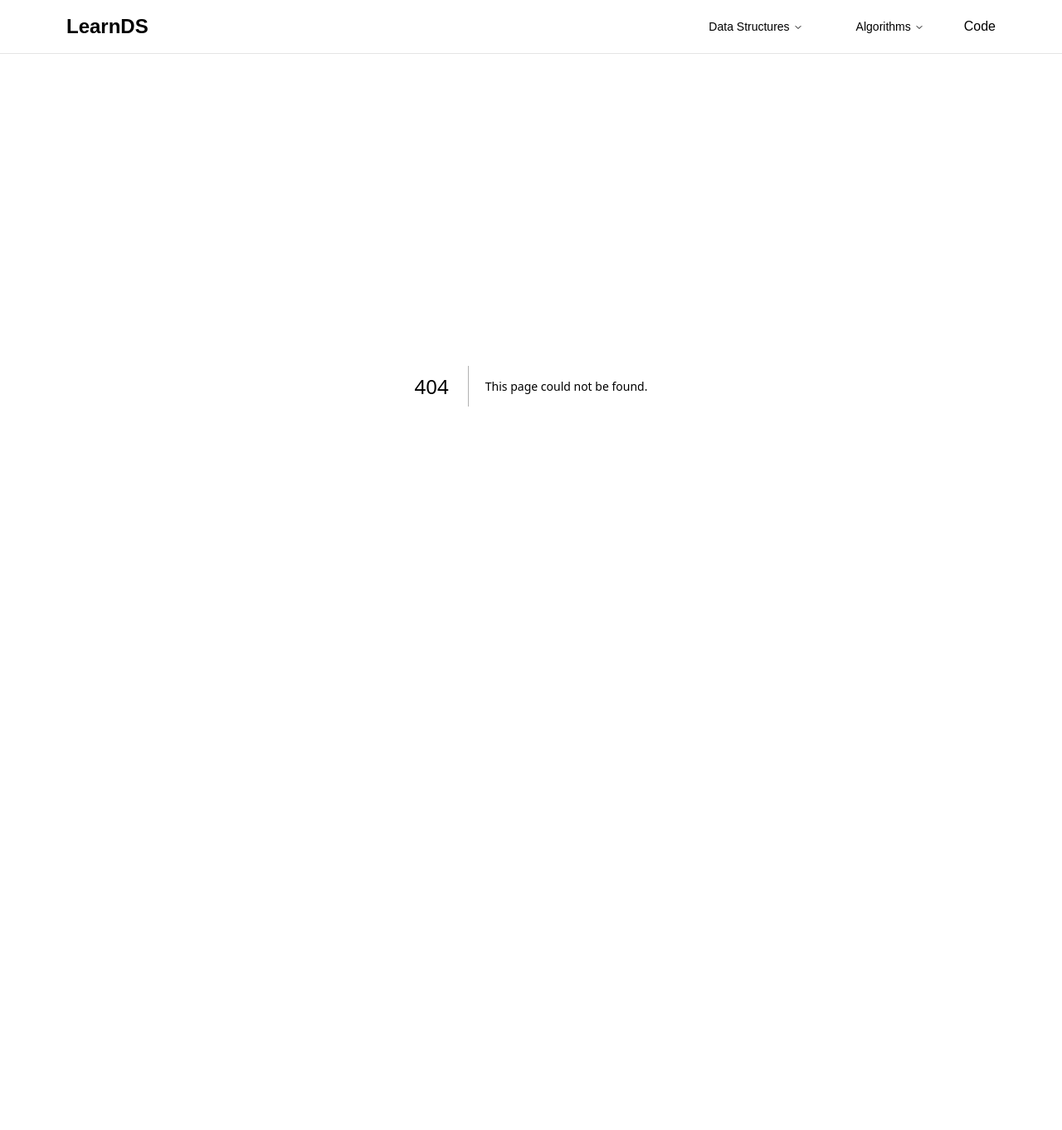
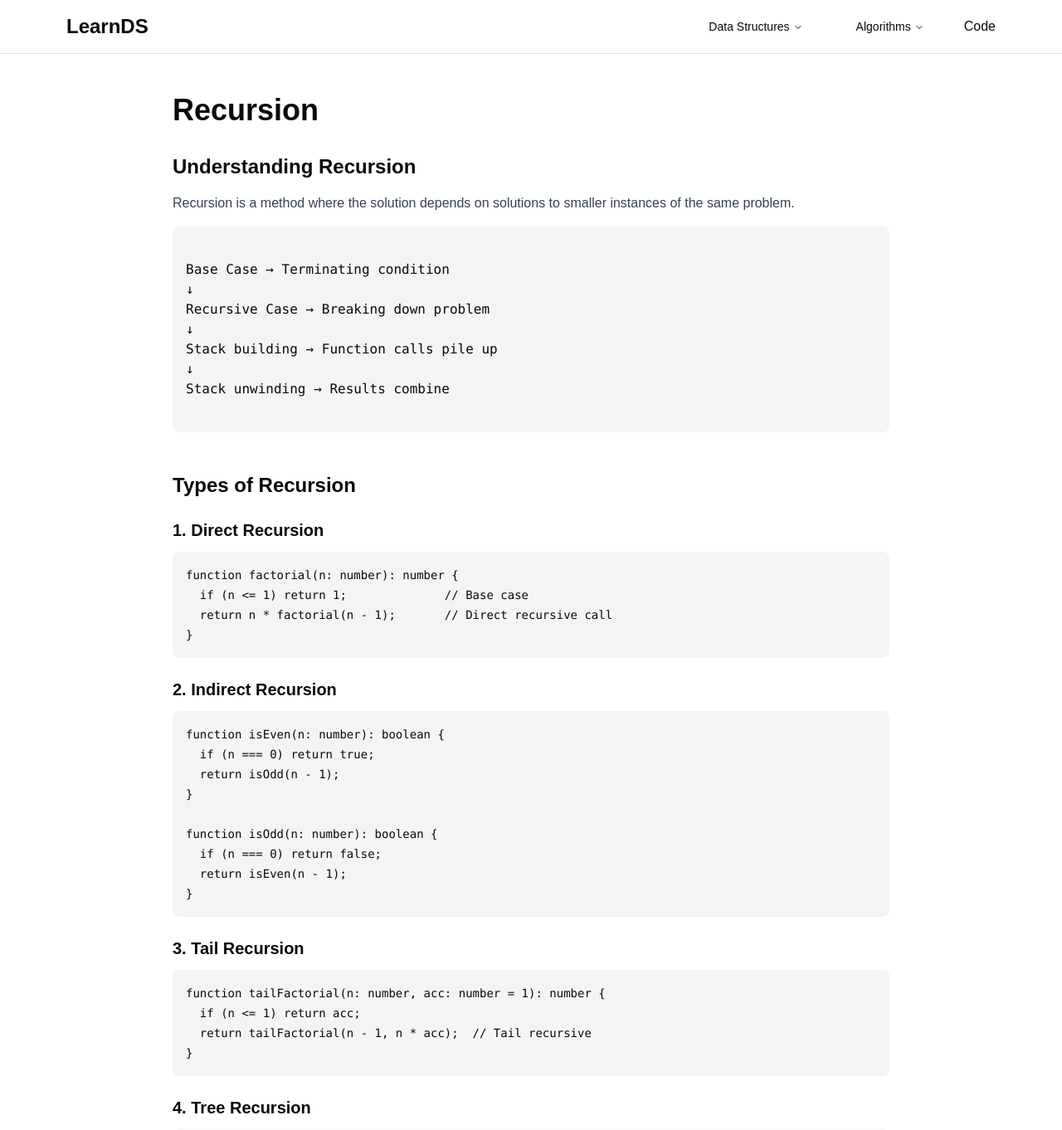
Before and after one commit to Evandabest/learnDS, a Next.js app: page /recursion in a window 1280 px wide. Before the commit this address had no page. Shown: the top 1362 px of the page at 83% size. Before the commit the page ends 865 px from the top, so only its background shows below. Built offline with nearby package versions, Linux system fonts and the light colour scheme.

Commit message:
feat: add recursion page

```diff
--- /dev/null
+++ b/app/recursion/page.tsx
@@ -0,0 +1,119 @@
+import { PageNavigation } from "@/components/page-navigation";
+
+export default function RecursionPage() {
+  return (
+    <div className="max-w-4xl mx-auto py-12 px-4">
+      <h1 className="text-4xl font-bold mb-8">Recursion</h1>
+
+      <section className="mb-12">
+        <h2 className="text-2xl font-semibold mb-4">Understanding Recursion</h2>
+        <p className="text-gray-700 mb-4">
+          Recursion is a method where the solution depends on solutions to smaller instances of the same problem.
+        </p>
+        <pre className="bg-gray-100 p-4 rounded-lg mb-4">
+          <code>{`
+Base Case → Terminating condition
+↓
+Recursive Case → Breaking down problem
+↓
+Stack building → Function calls pile up
+↓
+Stack unwinding → Results combine
+          `}</code>
+        </pre>
+      </section>
+
+      <section className="mb-12">
+        <h2 className="text-2xl font-semibold mb-4">Types of Recursion</h2>
+
+        <h3 className="text-xl font-semibold mt-6 mb-3">1. Direct Recursion</h3>
+        <pre className="bg-gray-100 p-4 rounded-lg overflow-x-auto mb-4">
+          <code className="text-sm">{`function factorial(n: number): number {
+  if (n <= 1) return 1;              // Base case
+  return n * factorial(n - 1);       // Direct recursive call
+}`}</code>
+        </pre>
+
+        <h3 className="text-xl font-semibold mt-6 mb-3">2. Indirect Recursion</h3>
+        <pre className="bg-gray-100 p-4 rounded-lg overflow-x-auto mb-4">
+          <code className="text-sm">{`function isEven(n: number): boolean {
+  if (n === 0) return true;
+  return isOdd(n - 1);
+}
+
+function isOdd(n: number): boolean {
+  if (n === 0) return false;
+  return isEven(n - 1);
+}`}</code>
+        </pre>
+
+        <h3 className="text-xl font-semibold mt-6 mb-3">3. Tail Recursion</h3>
+        <pre className="bg-gray-100 p-4 rounded-lg overflow-x-auto mb-4">
+          <code className="text-sm">{`function tailFactorial(n: number, acc: number = 1): number {
+  if (n <= 1) return acc;
+  return tailFactorial(n - 1, n * acc);  // Tail recursive
+}`}</code>
+        </pre>
+
+        <h3 className="text-xl font-semibold mt-6 mb-3">4. Tree Recursion</h3>
+        <pre className="bg-gray-100 p-4 rounded-lg overflow-x-auto mb-4">
+          <code className="text-sm">{`function fibonacci(n: number): number {
+  if (n <= 1) return n;
+  return fibonacci(n - 1) + fibonacci(n - 2);  // Multiple recursive calls
+}`}</code>
+        </pre>
+      </section>
+
+      <section className="mb-12">
+        <h2 className="text-2xl font-semibold mb-4">Memory Implications</h2>
+        <div className="bg-gray-50 p-6 rounded-lg">
+          <table className="w-full">
+            <thead>
+              <tr className="text-left">
+                <th className="pb-4">Type</th>
+                <th className="pb-4">Space Complexity</th>
+                <th className="pb-4">Stack Depth</th>
+              </tr>
+            </thead>
+            <tbody>
+              <tr>
+                <td className="py-2">Linear Recursion</td>
+                <td>O(n)</td>
+                <td>n</td>
+              </tr>
+              <tr>
+                <td className="py-2">Tail Recursion</td>
+                <td>O(1)*</td>
+                <td>1*</td>
+              </tr>
+              <tr>
+                <td className="py-2">Tree Recursion</td>
+                <td>O(2^n)</td>
+                <td>n</td>
+              </tr>
+            </tbody>
+          </table>
+          <p className="text-sm mt-4">* With proper tail call optimization</p>
+        </div>
+      </section>
+
+      <PageNavigation
+        previousPage={{
+          href: "/dijskstras/bellmonford",
+          label: "Bellman-Ford Algorithm"
+        }}
+        nextPage={{
+          href: "/sorting/bubble",
+          label: "Bubble Sort"
+        }}
+        relatedPages={[
+          { href: "/sorting/quick", label: "Quick Sort" },
+          { href: "/sorting/merge", label: "Merge Sort" },
+        ]}
+        projects={[
+          { href: "/projects/bst", label: "Binary Search Tree" },
+        ]}
+      />
+    </div>
+  )
+}
```
